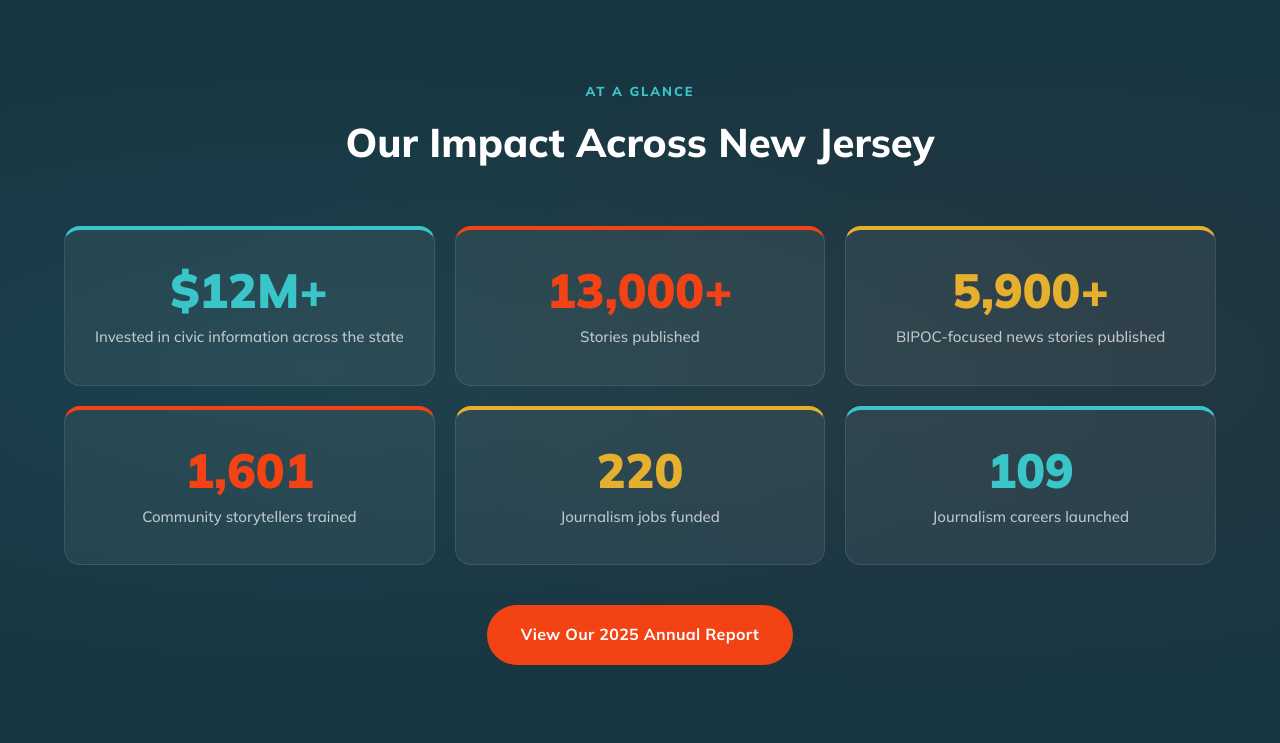
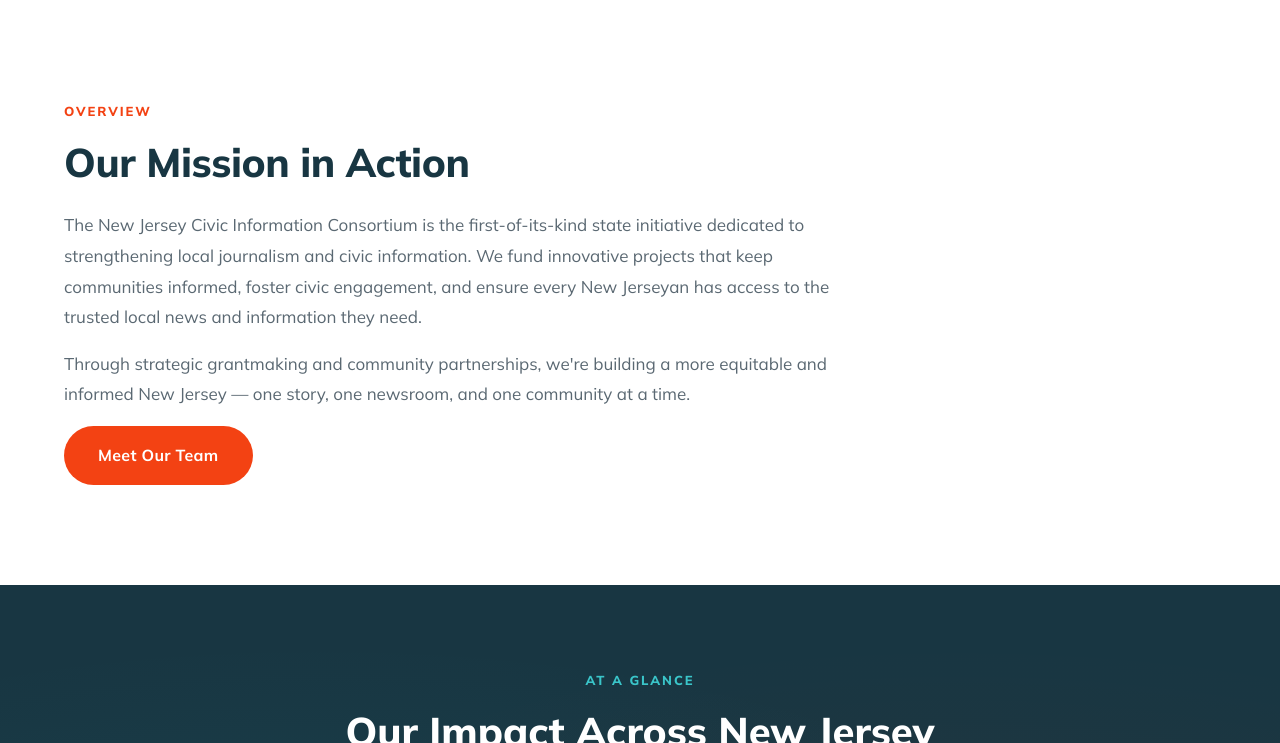
Before and after one commit to madi-mccool/njcivicinfo, a Jekyll site: the page built from docs/what-we-do.html, in a window 1280 px wide and 900 px high, scrolled down 316 px, cut to the strip 157-900 px from the top of the window. Built offline with Jekyll 4.4.1, drawn with Linux system fonts in a browser that asks for light colours.

Commit message:
Add overview section to What We Do page
Add a mission overview blurb between the hero and impact sections,
matching the grantmaking page pattern. Includes a "Meet Our Team"
button linking to the About Us page.

https://claude.ai/code/session_01DxjF88EkFPAnJ7fMt9q6KP

```diff
--- a/docs/what-we-do.html
+++ b/docs/what-we-do.html
@@ -11,6 +11,21 @@ description: "Learn how the NJ Civic Information Consortium supports local journ
     <span class="hero-label">Our Work</span>
     <h1>What We Do</h1>
     <p class="page-hero-subtitle">The New Jersey Civic Information Consortium invests in local news and information projects that keep communities informed, strengthen civic engagement, and build a more equitable media landscape.</p>
+  </div>
+</section>
+
+<!-- Overview Section -->
+<section class="content-section">
+  <div class="content-container">
+    <div class="content-text" style="max-width: 800px;">
+      <span class="section-label">Overview</span>
+      <h2>Our Mission in Action</h2>
+      <p>The New Jersey Civic Information Consortium is the first-of-its-kind state initiative dedicated to strengthening local journalism and civic information. We fund innovative projects that keep communities informed, foster civic engagement, and ensure every New Jerseyan has access to the trusted local news and information they need.</p>
+      <p>Through strategic grantmaking and community partnerships, we're building a more equitable and informed New Jersey — one story, one newsroom, and one community at a time.</p>
+      <div style="display: flex; gap: 16px; flex-wrap: wrap; margin-top: 16px;">
+        <a href="{{ '/about/' | relative_url }}" class="btn btn-primary">Meet Our Team</a>
+      </div>
+    </div>
   </div>
 </section>
 
```
